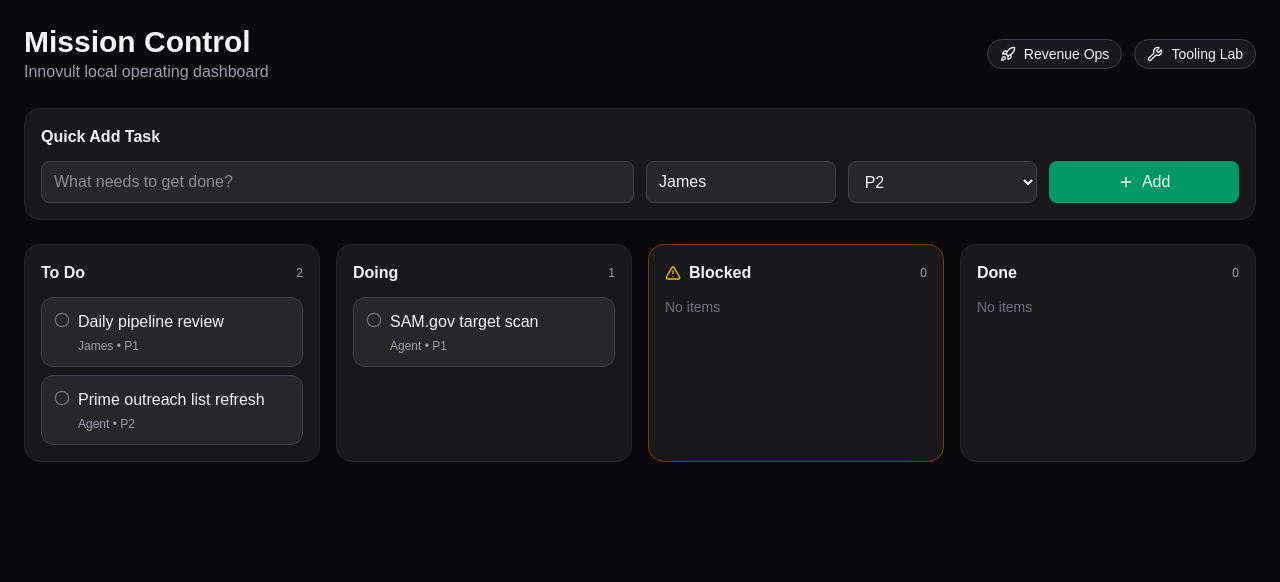
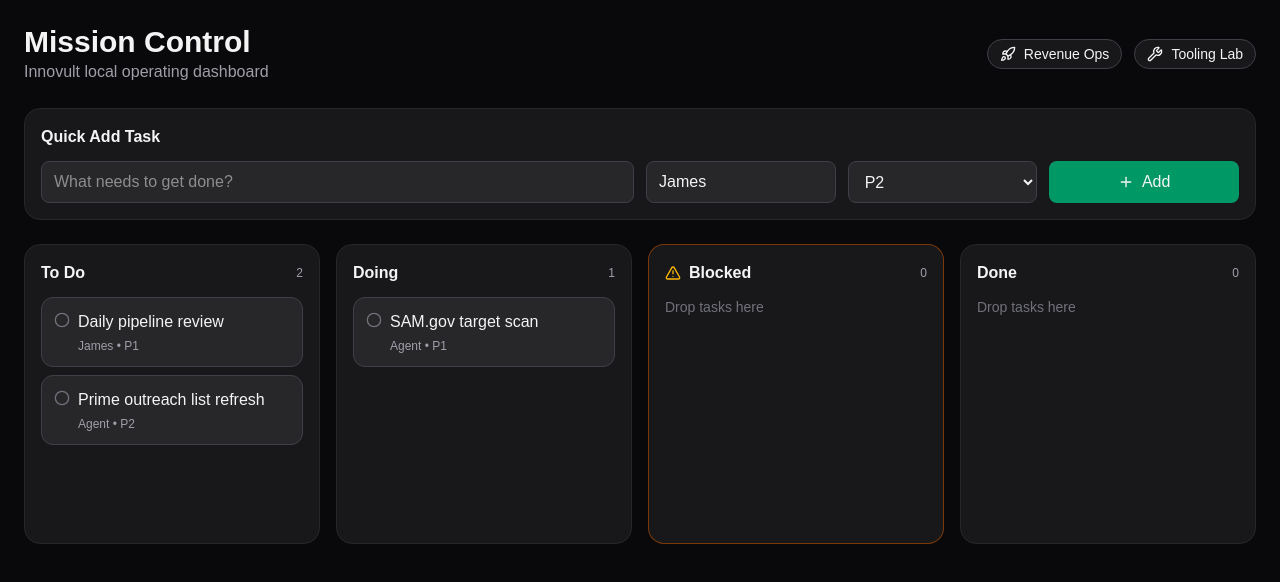
Before and after one commit to jtimbers3/innovult-site, a Next.js app in the folder mission-control/: page / in a window 1280 px wide. Shown: the top 582 px of the page. Built offline with nearby package versions, Linux system fonts and the light colour scheme.

Commit message:
Add drag-and-drop Kanban task movement

```diff
--- a/mission-control/package.json
+++ b/mission-control/package.json
@@ -9,6 +9,9 @@
     "lint": "eslint"
   },
   "dependencies": {
+    "@dnd-kit/core": "^6.3.1",
+    "@dnd-kit/sortable": "^10.0.0",
+    "@dnd-kit/utilities": "^3.2.2",
     "lucide-react": "^0.577.0",
     "next": "16.1.6",
     "react": "19.2.3",
--- a/mission-control/src/app/page.tsx
+++ b/mission-control/src/app/page.tsx
@@ -1,6 +1,17 @@
 "use client";
 
 import { useEffect, useMemo, useState, type ReactNode } from "react";
+import {
+  DndContext,
+  DragEndEvent,
+  DragOverlay,
+  PointerSensor,
+  useDraggable,
+  useDroppable,
+  useSensor,
+  useSensors,
+} from "@dnd-kit/core";
+import { CSS } from "@dnd-kit/utilities";
 import { AlertTriangle, CheckCircle2, Circle, Plus, Rocket, Wrench } from "lucide-react";
 
 type Priority = "P1" | "P2" | "P3";
@@ -38,6 +49,9 @@ export default function Page() {
   const [title, setTitle] = useState("");
   const [owner, setOwner] = useState("James");
   const [priority, setPriority] = useState<Priority>("P2");
+  const [activeTaskId, setActiveTaskId] = useState<string | null>(null);
+
+  const sensors = useSensors(useSensor(PointerSensor, { activationConstraint: { distance: 6 } }));
 
   useEffect(() => {
     localStorage.setItem(STORAGE_KEY, JSON.stringify(tasks));
@@ -52,6 +66,8 @@ export default function Page() {
       { todo: [], doing: [], blocked: [], done: [] }
     );
   }, [tasks]);
+
+  const activeTask = activeTaskId ? tasks.find((t) => t.id === activeTaskId) ?? null : null;
 
   const addTask = () => {
     const t = title.trim();
@@ -68,6 +84,22 @@ export default function Page() {
         return { ...t, status: statusOrder[(i + 1) % statusOrder.length] };
       })
     );
+  };
+
+  const onDragEnd = (event: DragEndEvent) => {
+    const { active, over } = event;
+    setActiveTaskId(null);
+    if (!over) return;
+
+    const taskId = String(active.id);
+    const overId = String(over.id);
+    const nextStatus = statusOrder.includes(overId as Status)
+      ? (overId as Status)
+      : tasks.find((t) => t.id === overId)?.status;
+
+    if (!nextStatus) return;
+
+    setTasks((prev) => prev.map((t) => (t.id === taskId ? { ...t, status: nextStatus } : t)));
   };
 
   return (
@@ -120,38 +152,63 @@ export default function Page() {
           </div>
         </section>
 
+        <DndContext
+          sensors={sensors}
+          onDragStart={(event) => setActiveTaskId(String(event.active.id))}
+          onDragEnd={onDragEnd}
+          onDragCancel={() => setActiveTaskId(null)}
+        >
           <section className="grid md:grid-cols-4 gap-4">
-          <Column title="To Do" items={grouped.todo} onCycle={cycleStatus} />
-          <Column title="Doing" items={grouped.doing} onCycle={cycleStatus} />
+            <Column id="todo" title="To Do" items={grouped.todo} onCycle={cycleStatus} />
+            <Column id="doing" title="Doing" items={grouped.doing} onCycle={cycleStatus} />
             <Column
+              id="blocked"
               title="Blocked"
               items={grouped.blocked}
               onCycle={cycleStatus}
               accent="border-amber-700/60"
               icon={<AlertTriangle className="w-4 h-4 text-amber-400" />}
             />
-          <Column title="Done" items={grouped.done} onCycle={cycleStatus} />
+            <Column id="done" title="Done" items={grouped.done} onCycle={cycleStatus} />
           </section>
+
+          <DragOverlay>
+            {activeTask ? (
+              <div className="w-[280px]">
+                <TaskCard task={activeTask} onCycle={() => {}} dragging />
+              </div>
+            ) : null}
+          </DragOverlay>
+        </DndContext>
       </div>
     </main>
   );
 }
 
 function Column({
+  id,
   title,
   items,
   onCycle,
   accent = "border-zinc-800",
   icon,
 }: {
+  id: Status;
   title: string;
   items: Task[];
   onCycle: (id: string) => void;
   accent?: string;
   icon?: ReactNode;
 }) {
+  const { isOver, setNodeRef } = useDroppable({ id });
+
   return (
-    <div className={`bg-zinc-900 border ${accent} rounded-2xl p-4`}>
+    <div
+      ref={setNodeRef}
+      className={`bg-zinc-900 border ${accent} rounded-2xl p-4 min-h-[300px] transition ${
+        isOver ? "ring-2 ring-emerald-500/70" : ""
+      }`}
+    >
       <div className="flex items-center gap-2 mb-3">
         {icon}
         <h3 className="font-semibold">{title}</h3>
@@ -159,29 +216,57 @@ function Column({
       </div>
       <div className="space-y-2">
         {items.map((t) => (
+          <DraggableTaskCard key={t.id} task={t} onCycle={onCycle} />
+        ))}
+        {items.length === 0 && <p className="text-sm text-zinc-500">Drop tasks here</p>}
+      </div>
+    </div>
+  );
+}
+
+function DraggableTaskCard({ task, onCycle }: { task: Task; onCycle: (id: string) => void }) {
+  const { attributes, listeners, setNodeRef, transform, isDragging } = useDraggable({ id: task.id });
+
+  const style = {
+    transform: CSS.Translate.toString(transform),
+    opacity: isDragging ? 0.4 : 1,
+  };
+
+  return (
+    <div ref={setNodeRef} style={style} {...listeners} {...attributes}>
+      <TaskCard task={task} onCycle={onCycle} />
+    </div>
+  );
+}
+
+function TaskCard({
+  task,
+  onCycle,
+  dragging = false,
+}: {
+  task: Task;
+  onCycle: (id: string) => void;
+  dragging?: boolean;
+}) {
+  return (
     <button
-            key={t.id}
-            onClick={() => onCycle(t.id)}
-            className="w-full text-left bg-zinc-800 hover:bg-zinc-700/70 border border-zinc-700 rounded-xl p-3"
+      onClick={() => !dragging && onCycle(task.id)}
+      className="w-full text-left bg-zinc-800 hover:bg-zinc-700/70 border border-zinc-700 rounded-xl p-3 cursor-grab active:cursor-grabbing"
     >
       <div className="flex items-start gap-2">
-              {t.status === "done" ? (
+        {task.status === "done" ? (
           <CheckCircle2 className="w-4 h-4 mt-0.5 text-emerald-400" />
         ) : (
           <Circle className="w-4 h-4 mt-0.5 text-zinc-500" />
         )}
         <div>
-                <p className="font-medium">{t.title}</p>
+          <p className="font-medium">{task.title}</p>
           <p className="text-xs text-zinc-400 mt-1">
-                  {t.owner} • {t.priority}
+            {task.owner} • {task.priority}
           </p>
         </div>
       </div>
     </button>
-        ))}
-        {items.length === 0 && <p className="text-sm text-zinc-500">No items</p>}
-      </div>
-    </div>
   );
 }
 
```
Also changed, not shown: 1 other file (tests, documents, lock files or other folders). Lines whose indentation alone changed are shown as unchanged.
